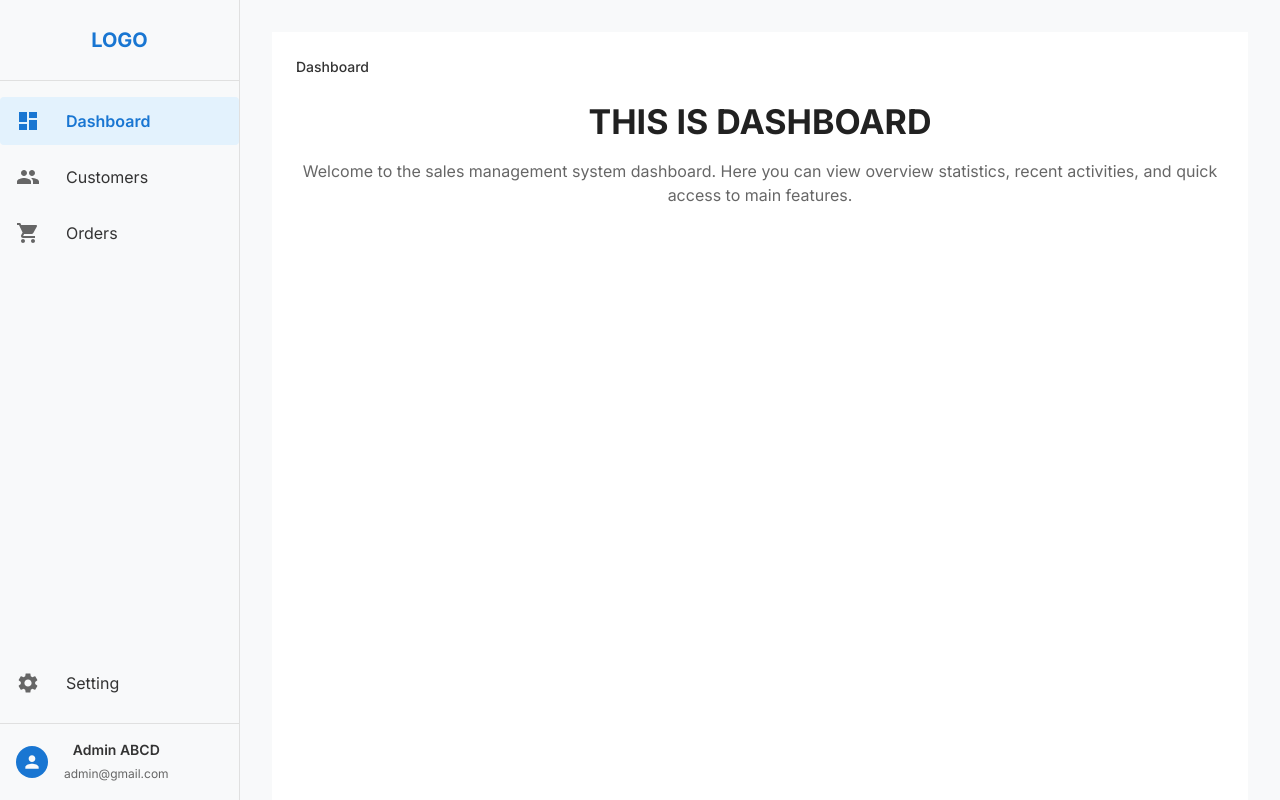
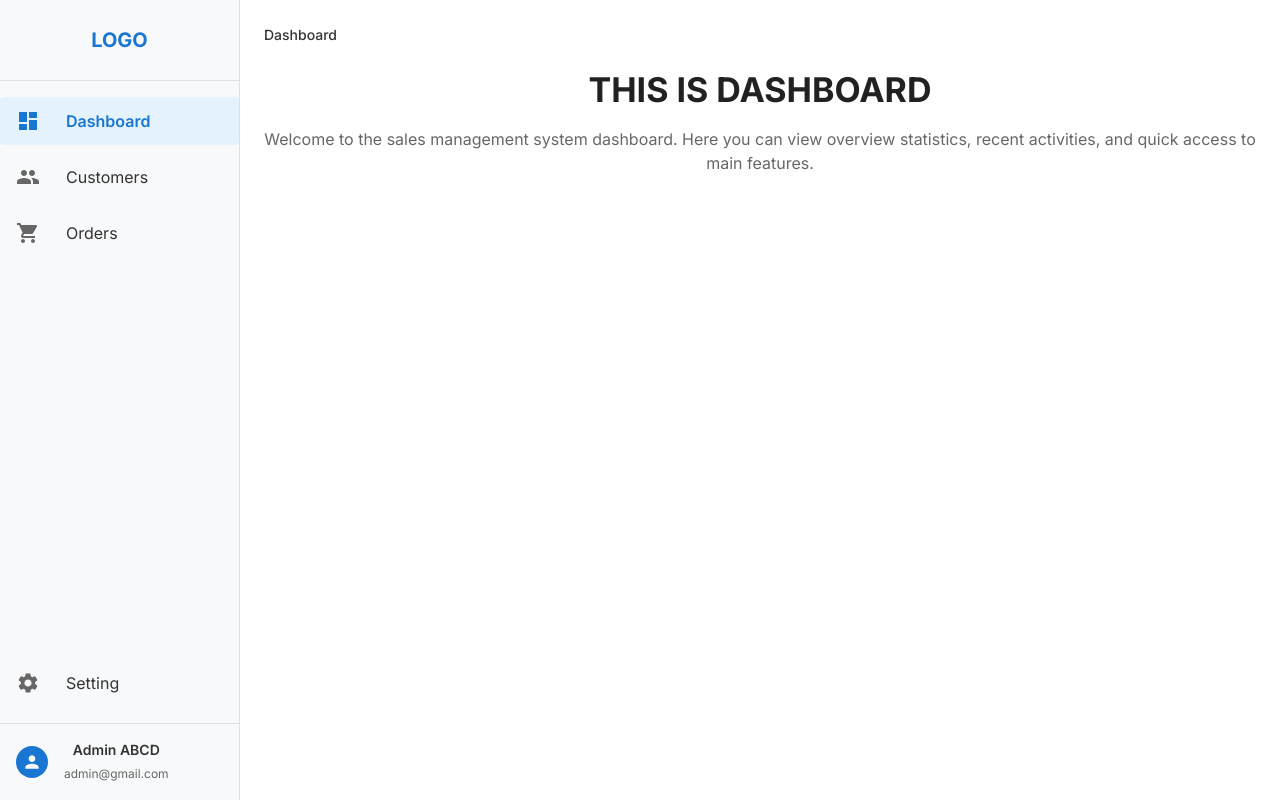
Before and after one commit to ThanhDatis/my-project-ttap, a React (Vite) app: page /dashboard in a window 1280 px wide. Built offline with nearby package versions, Linux system fonts and the light colour scheme.

Commit message:
Fixed local CSS (second time)

```diff
--- a/src/App.css
+++ b/src/App.css
@@ -1,7 +1,7 @@
 #root {
-  max-width: 1280px;
+  width: 100%;
   margin: 0 auto;
-  padding: 2rem;
+  padding: 0;
   text-align: center;
 }
 
--- a/src/components/layouts/layoutDashboard.tsx
+++ b/src/components/layouts/layoutDashboard.tsx
@@ -1,4 +1,4 @@
-import { ThemeProvider, CssBaseline, Box, Breadcrumbs, createTheme } from '@mui/material';
+import { ThemeProvider, CssBaseline, Box, createTheme } from '@mui/material';
 import { Outlet } from 'react-router-dom';
 import Sidebar from './components/sidebar';
 import BreadcrumbPage from '../breadcrumbPage';
@@ -21,34 +21,23 @@ const LayoutDashboard = () => {
     <ThemeProvider theme={theme}>
       <CssBaseline />
       <Box sx={{ display: 'flex', minHeight: '100vh' }}>
-
         <Sidebar />
 
         <Box
-          component='main'
+          component="main"
           sx={{
             flexGrow: 1,
             backgroundColor: '#ffffff',
             minHeight: '100vh',
-            // width: `calc(100% - ${DRAWER_WIDTH}px)`,
+            display: 'flex',
+            flexDirection: 'column',
+            // width: `calc(100vw - ${DRAWER_WIDTH}px)`,
             // ml: `${DRAWER_WIDTH}px`,
           }}
         >
-          <Box sx={{ p: 3, maxWidth: '100%', mx: 'auto' }}>
-
+          <Box sx={{ p: 3, flexGrow: 1 }}>
             <BreadcrumbPage />
-
-            {/* <Box
-              sx={{
-                backgroundColor: '#ffffff',
-                borderRadius: 2,
-                boxShadow: '0 2px 8px rgba(0,0,0,0.1)',
-                minHeight: 'calc(100vh - 140px)',
-                p: 3,
-              }}
-            >
-            </Box> */}
-              <Outlet />
+            <Outlet />
           </Box>
         </Box>
       </Box>
--- a/src/index.css
+++ b/src/index.css
@@ -32,9 +32,9 @@ a:hover {
 body {
   margin: 0;
   /* display: flex; */
-  place-items: center;
+  /* place-items: center; */
   background-color: var(--animationColorBody);
-  /* min-width: 320px; */
+  width: 100%;
   height: 100vh;
   overflow: hidden;
 }
```
